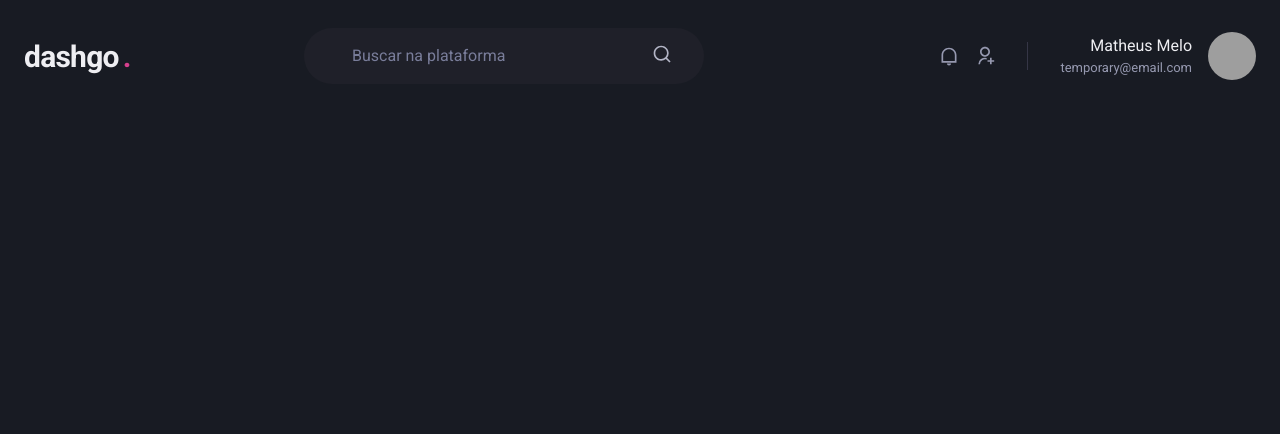
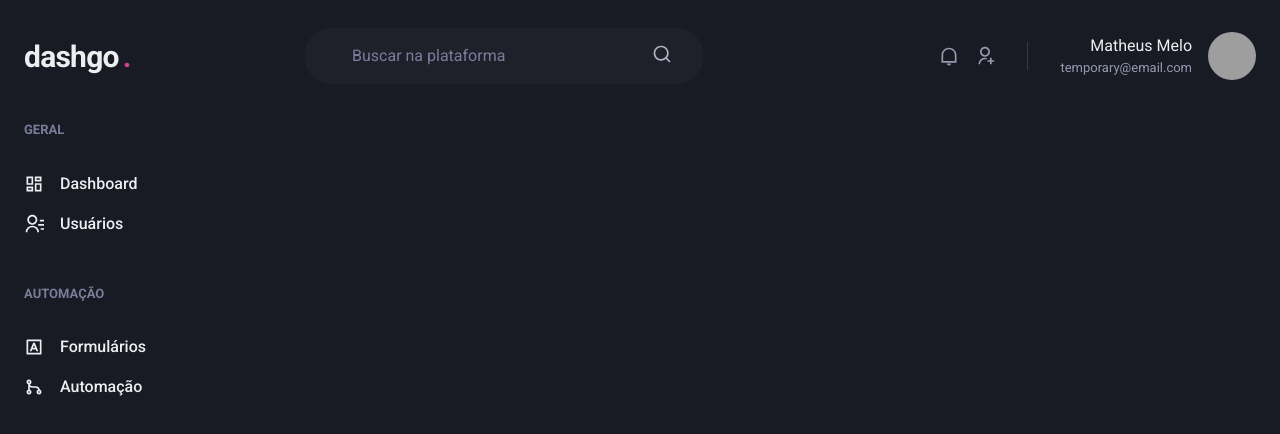
Before and after one commit to mathmelo/dashgo, a Next.js app: page /dashboard in a window 1280 px wide. Shown: the top 434 px of the page. Built offline with nearby package versions, Linux system fonts and the light colour scheme; grey boxes are pictures that could not be loaded.

Commit message:
feat(component): sidebar component created
Sidebar helps to navigate through the app

```diff
--- /dev/null
+++ b/src/components/Sidebar.tsx
@@ -0,0 +1,58 @@
+import { Box, Stack, Text, Link, Icon } from '@chakra-ui/react';
+import {
+  RiContactsLine,
+  RiDashboardLine,
+  RiGitMergeLine,
+  RiInputMethodLine,
+} from 'react-icons/ri';
+
+const Sidebar = () => {
+  return (
+    <Box as="aside" w="64" mr="8">
+      <Stack spacing="12" align="flex-start">
+        {/**GERAL */}
+        <Box>
+          <Text fontWeight="bold" color="gray.400" fontSize="small">
+            GERAL
+          </Text>
+          <Stack spacing="4" mt="8" align="stretch">
+            <Link display="flex" alignItems="center">
+              <Icon as={RiDashboardLine} fontSize="20" />
+              <Text ml="4" fontWeight="medium">
+                Dashboard
+              </Text>
+            </Link>
+            <Link display="flex" alignItems="center">
+              <Icon as={RiContactsLine} fontSize="20" />
+              <Text ml="4" fontWeight="medium">
+                Usuários
+              </Text>
+            </Link>
+          </Stack>
+        </Box>
+        {/**AUTOMAÇÃO */}
+        <Box>
+          <Text fontWeight="bold" color="gray.400" fontSize="small">
+            AUTOMAÇÃO
+          </Text>
+          <Stack spacing="4" mt="8" align="stretch">
+            <Link display="flex" alignItems="center">
+              <Icon as={RiInputMethodLine} fontSize="20" />
+              <Text ml="4" fontWeight="medium">
+                Formulários
+              </Text>
+            </Link>
+            <Link display="flex" alignItems="center">
+              <Icon as={RiGitMergeLine} fontSize="20" />
+              <Text ml="4" fontWeight="medium">
+                Automação
+              </Text>
+            </Link>
+          </Stack>
+        </Box>
+      </Stack>
+    </Box>
+  );
+};
+
+export default Sidebar;
--- a/src/pages/dashboard.tsx
+++ b/src/pages/dashboard.tsx
@@ -1,9 +1,19 @@
 import type { NextPage } from 'next';
+import { Flex } from '@chakra-ui/react';
 
 import Header from '../components/Header';
+import Sidebar from '../components/Sidebar';
 
 const Dashboard: NextPage = () => {
-  return <Header />;
+  return (
+    <Flex direction="column" h="100vh">
+      <Header />
+
+      <Flex w="100%" my="6" maxWidth={1480} mx="auto" px="6">
+        <Sidebar />
+      </Flex>
+    </Flex>
+  );
 };
 
 export default Dashboard;
```
